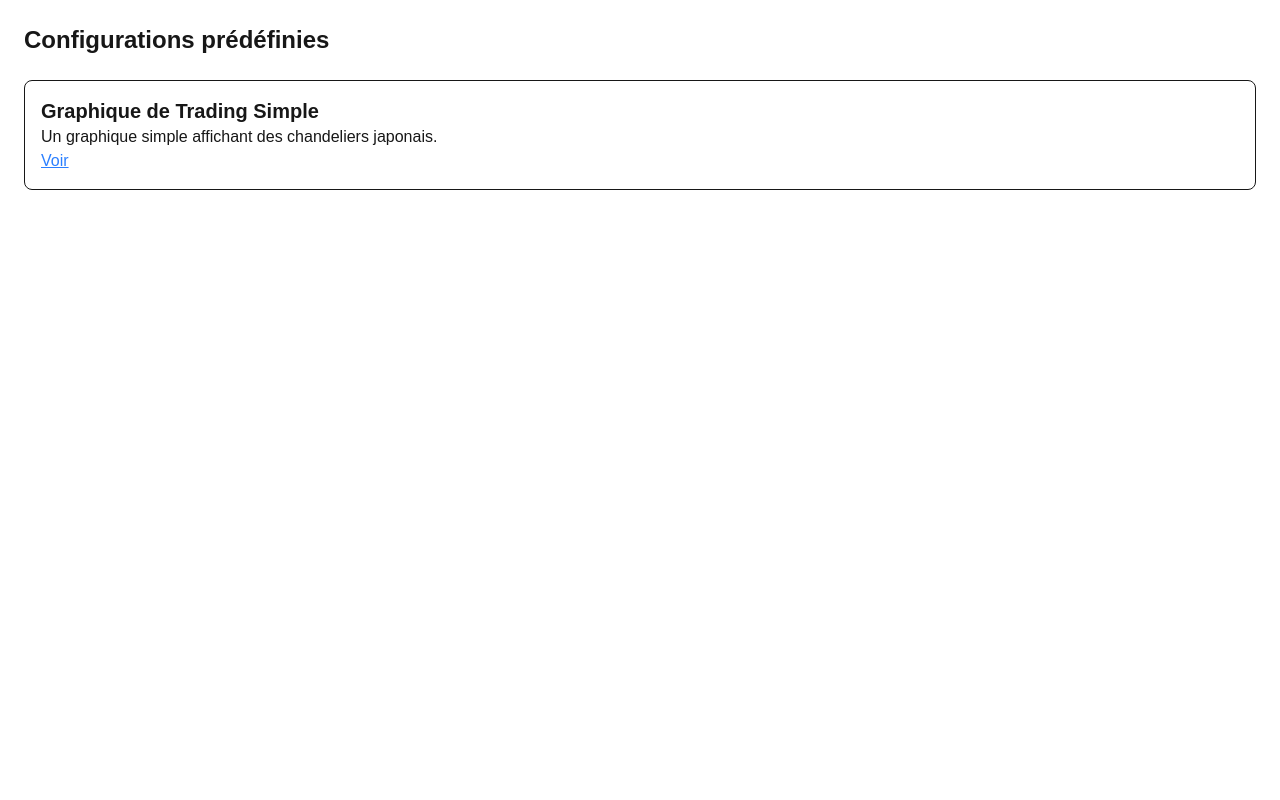
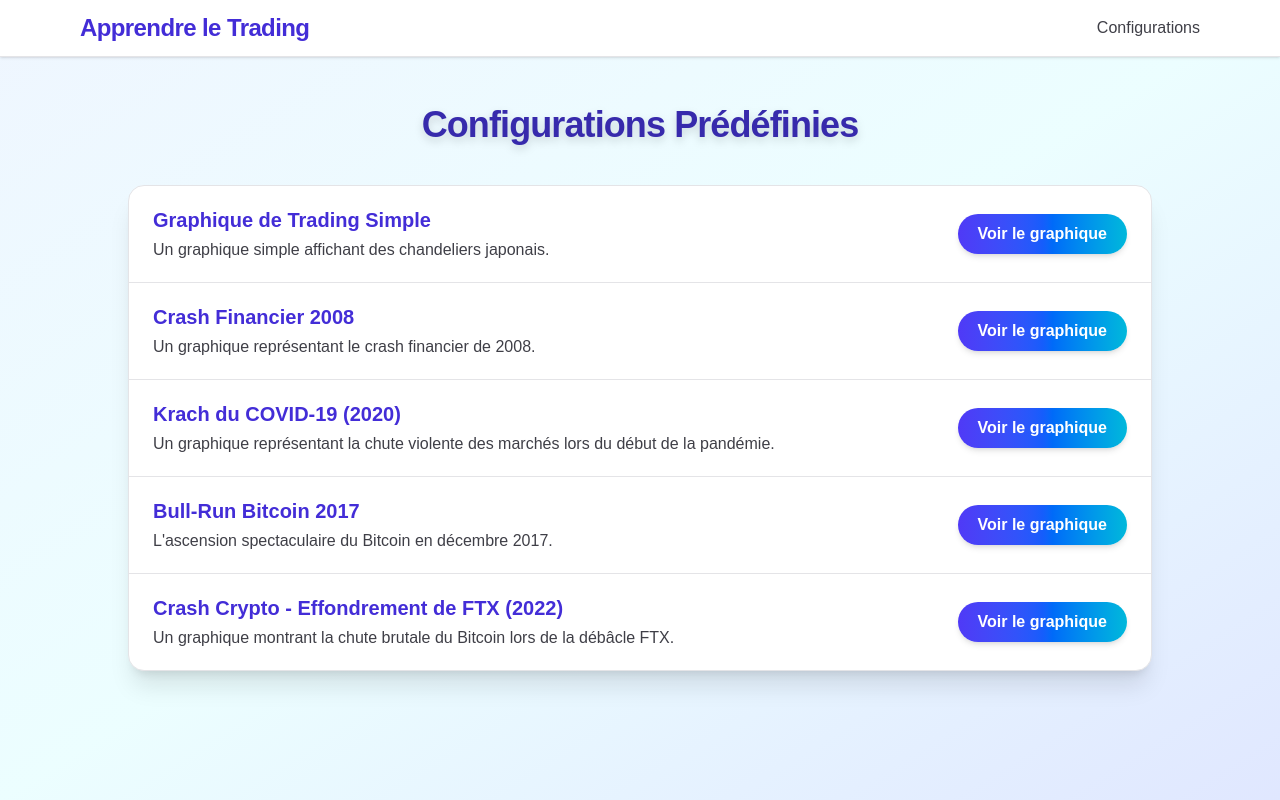
Before and after one commit to nazimboudeffa/learn-trading-next16, a Next.js app: page /configurations in a window 1280 px wide. Built offline with nearby package versions, Linux system fonts and the light colour scheme.

Commit message:
some improvements

```diff
--- /dev/null
+++ b/app/charts/bullrun-bitcoin-2017.ts
@@ -0,0 +1,14 @@
+import { ChartElement } from "./types";
+
+export const chartBTC2017: ChartElement = {
+  id: "bullrun-bitcoin-2017",
+  name: "Bull-Run Bitcoin 2017",
+  description: "L'ascension spectaculaire du Bitcoin en décembre 2017.",
+  data: [
+    { time: '2017-12-15', open: 16500.00, high: 17890.00, low: 16100.00, close: 17620.00 },
+    { time: '2017-12-16', open: 17620.00, high: 19400.00, low: 17550.00, close: 19120.00 },
+    { time: '2017-12-17', open: 19120.00, high: 19980.00, low: 18200.00, close: 18900.00 },
+    { time: '2017-12-18', open: 18900.00, high: 19120.00, low: 17650.00, close: 18030.00 },
+    { time: '2017-12-19', open: 18030.00, high: 18260.00, low: 16490.00, close: 17100.00 }
+  ],
+};
--- /dev/null
+++ b/app/charts/crash-financier-2008.ts
@@ -0,0 +1,14 @@
+import { ChartElement } from "./types";
+
+export const chart2008: ChartElement = {
+  id: "crash-financier-2008",
+  name: "Crash Financier 2008",
+  description: "Un graphique représentant le crash financier de 2008.",
+  data: [
+    { time: '2008-09-15', open: 1250.92, high: 1250.92, low: 1192.70, close: 1192.70 },
+    { time: '2008-09-16', open: 1188.31, high: 1214.84, low: 1169.28, close: 1213.60 },
+    { time: '2008-09-17', open: 1210.34, high: 1210.34, low: 1155.88, close: 1156.39 },
+    { time: '2008-09-18', open: 1157.08, high: 1211.14, low: 1133.50, close: 1206.51 },
+    { time: '2008-09-19', open: 1213.11, high: 1265.12, low: 1213.11, close: 1255.08 },
+  ],
+};
--- /dev/null
+++ b/app/charts/crash-ftx-2022.ts
@@ -0,0 +1,14 @@
+import { ChartElement } from "./types";
+
+export const chartFTX2022: ChartElement = {
+  id: "crash-ftx-2022",
+  name: "Crash Crypto - Effondrement de FTX (2022)",
+  description: "Un graphique montrant la chute brutale du Bitcoin lors de la débâcle FTX.",
+  data: [
+    { time: '2022-11-06', open: 21500.00, high: 21780.00, low: 20800.00, close: 21140.00 },
+    { time: '2022-11-07', open: 21140.00, high: 21220.00, low: 19810.00, close: 20100.00 },
+    { time: '2022-11-08', open: 20100.00, high: 20350.00, low: 17180.00, close: 17890.00 },
+    { time: '2022-11-09', open: 17890.00, high: 18040.00, low: 15750.00, close: 16240.00 },
+    { time: '2022-11-10', open: 16240.00, high: 17290.00, low: 16010.00, close: 16850.00 }
+  ],
+};
--- a/app/charts/chart1.ts
+++ b/app/charts/example-chart.ts
@@ -1,7 +1,7 @@
 import { ChartElement } from "./types";
 
 export const chart1: ChartElement = {
-  id: "chart1",
+  id: "example-chart",
   name: "Graphique de Trading Simple",
   description: "Un graphique simple affichant des chandeliers japonais.",
   data: [
--- a/app/charts/index.ts
+++ b/app/charts/index.ts
@@ -1,2 +1,13 @@
-export const charts = [chart1];
-import { chart1 } from "./chart1";
+import { chart1 } from "./example-chart";
+import { chart2008 } from "./crash-financier-2008";
+import { chartCovid } from "./krach-covid-2020";
+import { chartBTC2017 } from "./bullrun-bitcoin-2017";
+import { chartFTX2022 } from "./crash-ftx-2022";
+
+export const charts = [
+    chart1,
+    chart2008,
+    chartCovid,
+    chartBTC2017,
+    chartFTX2022
+];
--- /dev/null
+++ b/app/charts/krach-covid-2020.ts
@@ -0,0 +1,14 @@
+import { ChartElement } from "./types";
+
+export const chartCovid: ChartElement = {
+  id: "krach-covid-2020",
+  name: "Krach du COVID-19 (2020)",
+  description: "Un graphique représentant la chute violente des marchés lors du début de la pandémie.",
+  data: [
+    { time: '2020-03-09', open: 3020.10, high: 3058.20, low: 2814.40, close: 2851.90 },
+    { time: '2020-03-10', open: 2851.90, high: 2931.40, low: 2720.80, close: 2888.50 },
+    { time: '2020-03-11', open: 2888.50, high: 2910.20, low: 2658.00, close: 2705.30 },
+    { time: '2020-03-12', open: 2705.30, high: 2712.40, low: 2470.80, close: 2491.60 },
+    { time: '2020-03-13', open: 2491.60, high: 2750.90, low: 2375.40, close: 2630.40 }
+  ],
+};
--- /dev/null
+++ b/app/components/Navbar.tsx
@@ -0,0 +1,18 @@
+import Link from "next/link";
+
+export default function Navbar() {
+  return (
+    <nav className="w-full bg-white dark:bg-zinc-900 border-b border-zinc-200 dark:border-zinc-800 shadow-sm sticky top-0 z-50">
+      <div className="max-w-6xl mx-auto px-4 py-3 flex items-center justify-between">
+        <Link href="/" className="text-2xl font-extrabold text-indigo-700 dark:text-cyan-300 tracking-tight">
+          Apprendre le Trading
+        </Link>
+        <div className="flex gap-6">
+          <Link href="/configurations" className="text-base font-medium text-zinc-700 dark:text-zinc-200 hover:text-indigo-600 dark:hover:text-cyan-400 transition">
+            Configurations
+          </Link>
+        </div>
+      </div>
+    </nav>
+  );
+}
--- a/app/configurations/[id]/page.tsx
+++ b/app/configurations/[id]/page.tsx
@@ -1,11 +1,28 @@
 import TradingChart from "../../components/TradingChart";
-import { chart1 } from "../../charts/chart1";
+import { charts } from "../../charts/index";
+import { notFound } from "next/navigation";
+import Navbar from "../../components/Navbar";
 
-export default function Page() {
+interface PageProps {
+  params: { id: string };
+}
+
+export default async function Page(props: Readonly<PageProps>) {
+  const { id } = await props.params;
+  const chart = charts.find((c) => c.id === id);
+  if (!chart) return notFound();
   return (
-    <div style={{ padding: 20 }}>
-      <h1>Graphique simple</h1>
-      <TradingChart rawData={chart1.data}/>
+    <div className="min-h-screen bg-linear-to-br from-blue-50 via-cyan-50 to-indigo-100 dark:from-blue-950 dark:via-cyan-950 dark:to-indigo-900">
+    <Navbar />
+    <main className="min-h-screen bg-linear-to-br from-blue-50 via-cyan-50 to-indigo-100 dark:from-blue-950 dark:via-cyan-950 dark:to-indigo-900 flex items-center justify-center py-12 px-4">
+      <div className="max-w-2xl w-full bg-white dark:bg-zinc-900 rounded-2xl shadow-2xl border border-zinc-200 dark:border-zinc-800 p-8 flex flex-col items-center">
+        <h1 className="text-3xl font-extrabold mb-2 text-indigo-700 dark:text-cyan-300 text-center drop-shadow-lg">{chart.name}</h1>
+        <p className="mb-6 text-zinc-700 dark:text-zinc-200 text-center text-lg">{chart.description}</p>
+        <div className="w-full flex justify-center mb-4">
+          <TradingChart rawData={chart.data} />
+        </div>
+      </div>
+    </main>
     </div>
   );
 }
--- a/app/configurations/page.tsx
+++ b/app/configurations/page.tsx
@@ -1,24 +1,34 @@
+
 import Link from "next/link";
+import Navbar from "../components/Navbar";
 import { charts } from "../charts/index";
-
 export default function ConfigurationsPage() {
   return (
-    <div className="p-6">
-      <h1 className="text-2xl font-bold mb-6">Configurations prédéfinies</h1>
-      <ul className="space-y-4">
+    <div className="min-h-screen bg-linear-to-br from-blue-50 via-cyan-50 to-indigo-100 dark:from-blue-950 dark:via-cyan-950 dark:to-indigo-900">
+      <Navbar />
+      <main className="py-12 px-4">
+        <div className="max-w-5xl mx-auto">
+          <h1 className="text-4xl font-extrabold text-center mb-10 text-indigo-800 dark:text-indigo-100 drop-shadow-lg tracking-tight">
+            Configurations Prédéfinies
+          </h1>
+          <ul className="divide-y divide-zinc-200 dark:divide-zinc-800 bg-white dark:bg-zinc-900 rounded-2xl shadow-xl border border-zinc-200 dark:border-zinc-800">
             {charts.map((chart) => (
-          <li key={chart.id} className="border p-4 rounded-lg">
-            <h2 className="text-xl font-semibold">{chart.name}</h2>
-            <p>{chart.description}</p>
+              <li key={chart.id} className="flex flex-col sm:flex-row items-start sm:items-center justify-between px-6 py-5 hover:bg-blue-50 dark:hover:bg-zinc-800 transition">
+                <div className="flex-1 min-w-0">
+                  <h2 className="text-xl font-semibold text-indigo-700 dark:text-cyan-300 mb-1">{chart.name}</h2>
+                  <p className="text-zinc-700 dark:text-zinc-200 text-base">{chart.description}</p>
+                </div>
                 <Link
                   href={`/configurations/${chart.id}`}
-              className="text-blue-500 underline"
+                  className="mt-3 sm:mt-0 sm:ml-6 px-5 py-2 rounded-full bg-linear-to-r from-indigo-600 via-blue-600 to-cyan-500 text-white font-semibold shadow-md hover:from-indigo-700 hover:to-cyan-600 focus:outline-none focus:ring-2 focus:ring-blue-300 focus:ring-offset-2 transition"
                 >
-              Voir
+                  Voir le graphique
                 </Link>
               </li>
             ))}
           </ul>
         </div>
+      </main>
+    </div>
   );
 }
--- a/app/page.tsx
+++ b/app/page.tsx
@@ -1,10 +1,14 @@
+
 
 import Link from "next/link";
+import Navbar from "./components/Navbar";
+import { charts } from "./charts/index";
 
 export default function Home() {
   return (
-    <main className="flex min-h-screen flex-col items-center justify-center bg-zinc-50 font-sans dark:bg-black">
-      {/* Motivational Hero Section */}
+    <div className="bg-zinc-50 dark:bg-black min-h-screen font-sans">
+      <Navbar />
+      {/* Hero Section */}
       <section className="w-full bg-linear-to-br from-indigo-200 via-blue-100 to-cyan-100 dark:from-indigo-900 dark:via-blue-900 dark:to-cyan-900 py-20 px-4 flex flex-col items-center text-center relative overflow-hidden shadow-lg">
         <div className="absolute inset-0 pointer-events-none">
           <svg width="100%" height="100%" viewBox="0 0 1440 320" fill="none" xmlns="http://www.w3.org/2000/svg" className="w-full h-full">
@@ -17,13 +21,34 @@ export default function Home() {
         <p className="relative z-10 max-w-2xl text-xl sm:text-2xl mb-10 text-blue-900 dark:text-blue-100 font-medium">
           Rejoignez une communauté de passionnés et accédez à des configurations de trading prêtes à l&apos;emploi pour booster votre apprentissage et transformer votre passion en expertise.
         </p>
-        <Link
-          href="/configurations"
-          className="relative z-10 inline-block rounded-full bg-linear-to-r from-indigo-600 via-blue-600 to-cyan-500 px-10 py-5 text-2xl font-bold text-white shadow-xl transition hover:scale-105 hover:from-indigo-700 hover:to-cyan-600 focus:outline-none focus:ring-4 focus:ring-blue-300 focus:ring-offset-2"
-        >
-          Explorer les configurations
-        </Link>
       </section>
-    </main>
+
+      {/* Configurations Section */}
+      <section id="configurations" className="max-w-5xl mx-auto py-16 px-4">
+        <h2 className="text-3xl font-bold mb-8 text-indigo-800 dark:text-indigo-100 text-center">Configurations Populaires</h2>
+        <ul className="divide-y divide-zinc-200 dark:divide-zinc-800 bg-white dark:bg-zinc-900 rounded-2xl shadow-xl border border-zinc-200 dark:border-zinc-800">
+          {charts.map((chart) => (
+            <li key={chart.id} className="flex flex-col sm:flex-row items-start sm:items-center justify-between px-6 py-5 hover:bg-blue-50 dark:hover:bg-zinc-800 transition">
+              <div className="flex-1 min-w-0">
+                <h3 className="text-xl font-semibold text-indigo-700 dark:text-cyan-300 mb-1">{chart.name}</h3>
+                <p className="text-zinc-700 dark:text-zinc-200 text-base">{chart.description}</p>
+              </div>
+              <Link
+                href={`/configurations/${chart.id}`}
+                className="mt-3 sm:mt-0 sm:ml-6 px-5 py-2 rounded-full bg-linear-to-r from-indigo-600 via-blue-600 to-cyan-500 text-white font-semibold shadow-md hover:from-indigo-700 hover:to-cyan-600 focus:outline-none focus:ring-2 focus:ring-blue-300 focus:ring-offset-2 transition"
+              >
+                Voir le graphique
+              </Link>
+            </li>
+          ))}
+        </ul>
+        <div className="text-center mt-8">
+          <Link href="/configurations" className="inline-block px-8 py-3 rounded-full bg-linear-to-r from-indigo-600 via-blue-600 to-cyan-500 text-white font-bold shadow-md hover:from-indigo-700 hover:to-cyan-600 transition">
+            Voir toutes les configurations
+          </Link>
+        </div>
+      </section>
+
+    </div>
   );
 }
```
Lines whose indentation alone changed are shown as unchanged.
